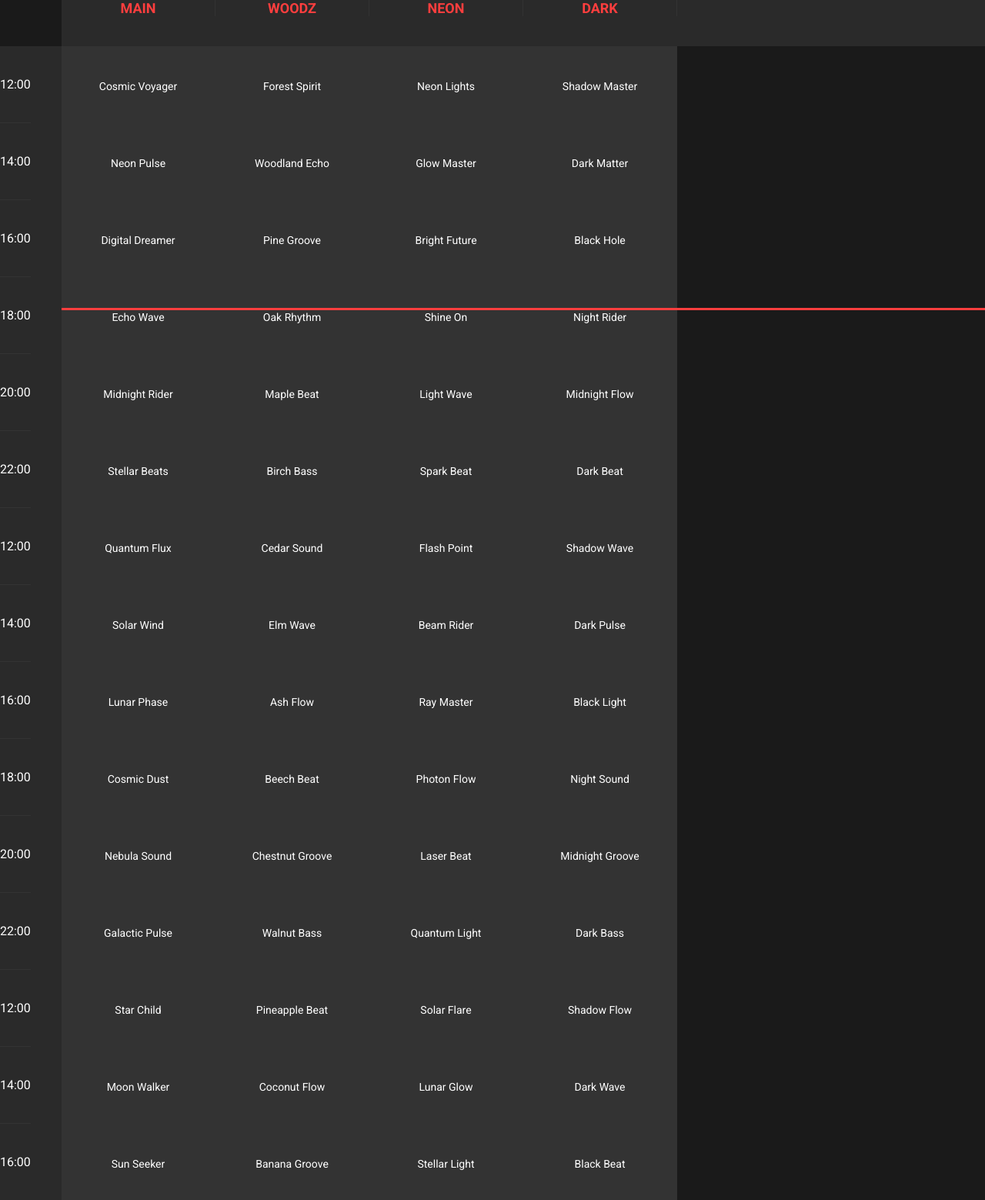
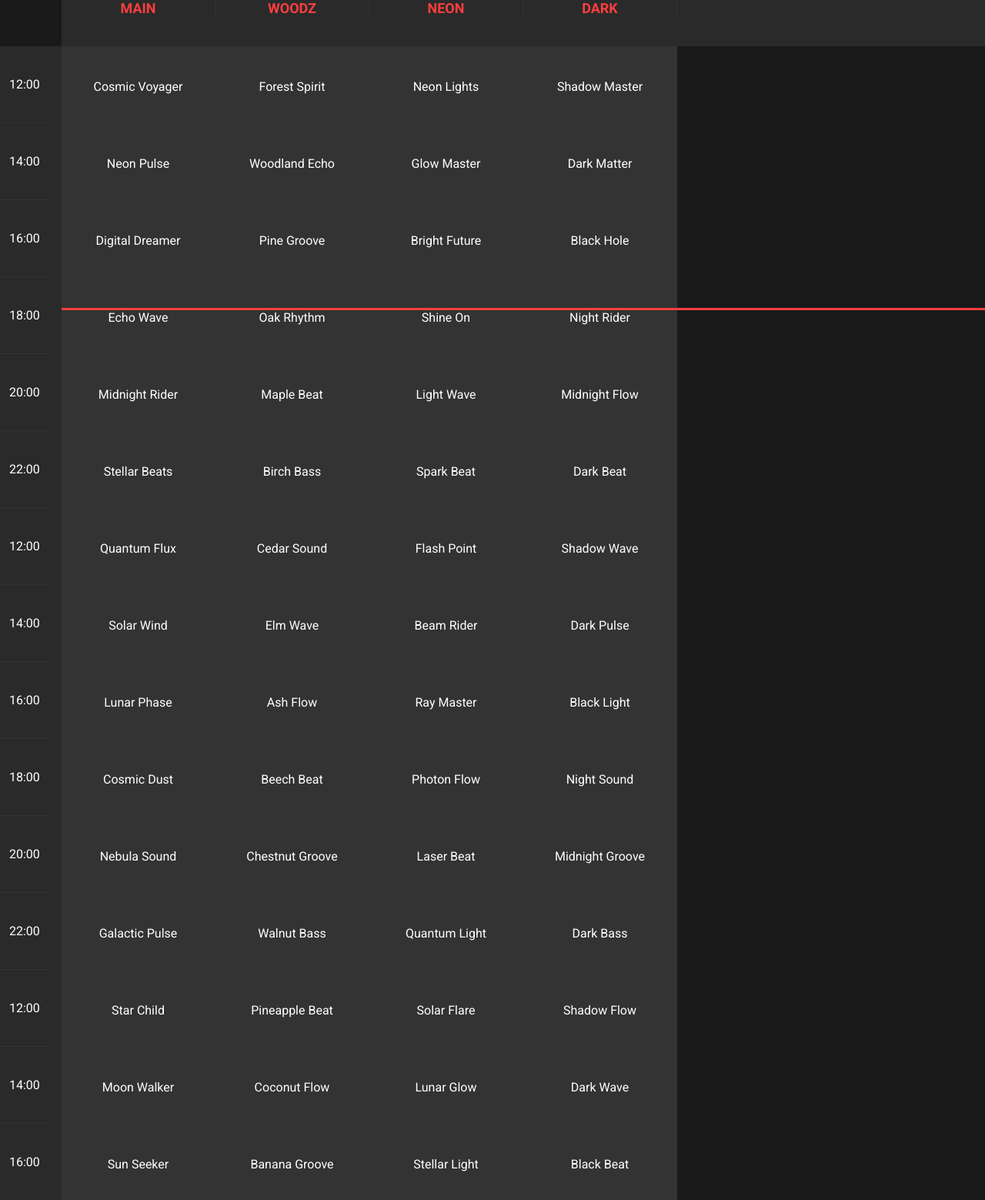
Before and after one commit to rumblemaze/outline_schedule, a Flask app: page / in a window 1280 px wide. Shown: the top 1559 px of the page at 77% size. Run offline with Flask 3, Linux system fonts and the light colour scheme; data that the repository does not hold is empty.

Commit message:
Enhance schedule interface CSS by adjusting padding for header elements, modifying justification for improved layout, and increasing font size for event details to enhance readability.

```diff
--- a/static/style.css
+++ b/static/style.css
@@ -28,7 +28,8 @@
     font-weight: 700;
     color: #ff3e3e;
     border-right: 1px solid #333;
-    padding: 0 20px;
+    padding-left: 20px;
+    padding-right: 20px;
     white-space: nowrap;
 }
 
@@ -49,8 +50,10 @@
     height: 100px;
     display: flex;
     align-items: center;
-    justify-content: center;
+    justify-content: flex-start;
     border-bottom: 1px solid #333;
+    padding-left: 12px;
+    padding-right: 12px;
 }
 
 .schedule-grid {
@@ -76,8 +79,9 @@
     z-index: 10;
 }
 .event-dj {
-    font-size: 14px;
+    font-size: 16px;
     margin-top: 5px;
+    word-break: break-word;
 }
 .current-time-marker {
     position: fixed;
```
